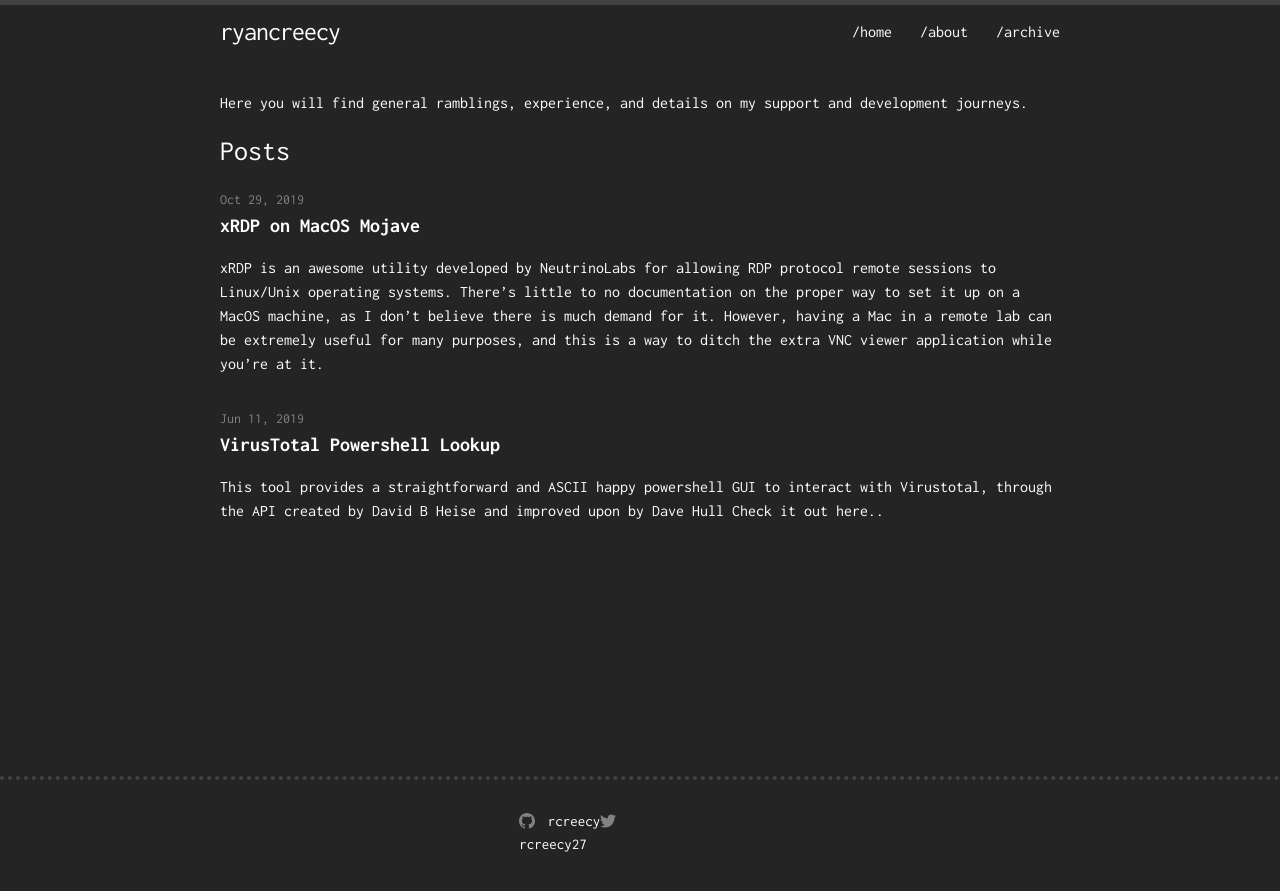
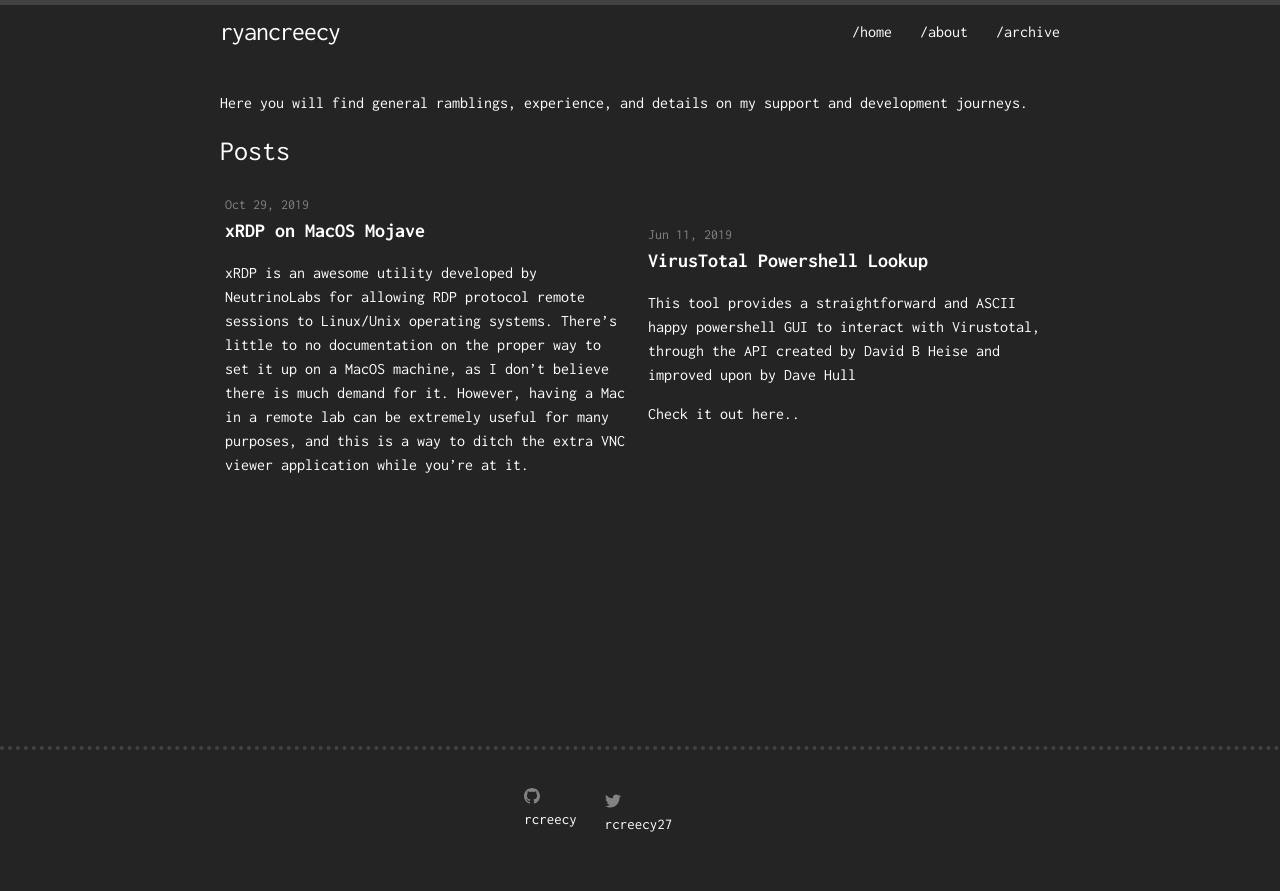
Before and after one commit to rcreecy/ryancreecy, a Jekyll site: the page built from index.md, in a window 1280 px wide. Shown: the top 891 px of the page. Built offline with Jekyll 4.4.1, drawn with Linux system fonts in a browser that asks for light colours.

Commit message:
general fixes

```diff
--- a/_includes/social.html
+++ b/_includes/social.html
@@ -1,4 +1,4 @@
-<!-- <ul class="social-media-list">
+<ul class="social-media-list">
   {%- if site.dribbble_username -%}<li><a href="https://dribbble.com/{{ site.dribbble_username| cgi_escape | escape }}"><svg class="svg-icon"><use xlink:href="{{ '/assets/minima-social-icons.svg#dribbble' | relative_url }}"></use></svg> <span class="username">{{ site.dribbble_username| escape }}</span></a></li>{%- endif -%}
   {%- if site.facebook_username -%}<li><a href="https://www.facebook.com/{{ site.facebook_username| cgi_escape | escape }}"><svg class="svg-icon"><use xlink:href="{{ '/assets/minima-social-icons.svg#facebook' | relative_url }}"></use></svg> <span class="username">{{ site.facebook_username| escape }}</span></a></li>{%- endif -%}
   {%- if site.flickr_username -%}<li><a href="https://www.flickr.com/photos/{{ site.flickr_username| cgi_escape | escape }}"><svg class="svg-icon"><use xlink:href="{{ '/assets/minima-social-icons.svg#flickr' | relative_url }}"></use></svg> <span class="username">{{ site.flickr_username| escape }}</span></a></li>{%- endif -%}
@@ -11,7 +11,4 @@
   {%- if site.youtube_username -%}<li><a href="https://youtube.com/{{ site.youtube_username| cgi_escape | escape }}"><svg class="svg-icon"><use xlink:href="{{ '/assets/minima-social-icons.svg#youtube' | relative_url }}"></use></svg> <span class="username">{{ site.youtube_username| escape }}</span></a></li>{%- endif -%}
   {%- if site.googleplus_username -%}<li><a href="https://plus.google.com/{{ site.googleplus_username| escape }}"><svg class="svg-icon"><use xlink:href="{{ '/assets/minima-social-icons.svg#googleplus' | relative_url }}"></use></svg> <span class="username">{{ site.googleplus_username| escape }}</span></a></li>{%- endif -%}
   {%- if site.rss -%}<li><a href="{{ 'feed.xml' | relative_url }}"><svg class="svg-icon"><use xlink:href="{{ '/assets/minima-social-icons.svg#rss' | relative_url }}"></use></svg> <span>{{ site.rss | escape }}</span></a></li>{%- endif -%}
-</ul> -->
-
-{%- if site.github_username -%}<a href="https://github.com/{{ site.github_username| cgi_escape | escape }}"><svg class="svg-icon"><use xlink:href="{{ '/assets/minima-social-icons.svg#github' | relative_url }}"></use></svg> <span class="username">{{ site.github_username| escape }}</span></a>{%- endif -%}
-<span style="width:10px;"></span></span>{%- if site.twitter_username -%}<a href="https://www.twitter.com/{{ site.twitter_username| cgi_escape | escape }}"><svg class="svg-icon"><use xlink:href="{{ '/assets/minima-social-icons.svg#twitter' | relative_url }}"></use></svg> <span class="username">{{ site.twitter_username| escape }}</span></a>{%- endif -%}
+</ul>
--- a/_posts/2019-06-10-vtlookup.markdown
+++ b/_posts/2019-06-10-vtlookup.markdown
@@ -5,6 +5,7 @@ date:   2019-06-10 23:11:20 -0500
 tags: powershell project cyber-security
 ---
 This tool provides a straightforward and ASCII happy powershell GUI to interact with Virustotal, through the API created by David B Heise and improved upon by [Dave Hull](https://github.com/davehull/VirusTotalShell)
+
 [Check it out here..](https://github.com/rcreecy/vtlookup/tree/master)
 <!--more-->
 ![Interface](https://raw.githubusercontent.com/rcreecy/vtlookup/master/readme/gui.png)
--- a/_sass/style/_layout.scss
+++ b/_sass/style/_layout.scss
@@ -221,6 +221,13 @@ img.headshot {
   margin-top: 0px;
 }
 
+ul {
+  columns: 2;
+  -webkit-columns: 2;
+  -moz-columns: 2;
+  padding: 5px;
+}
+
 /**
  * Posts
  */
```
